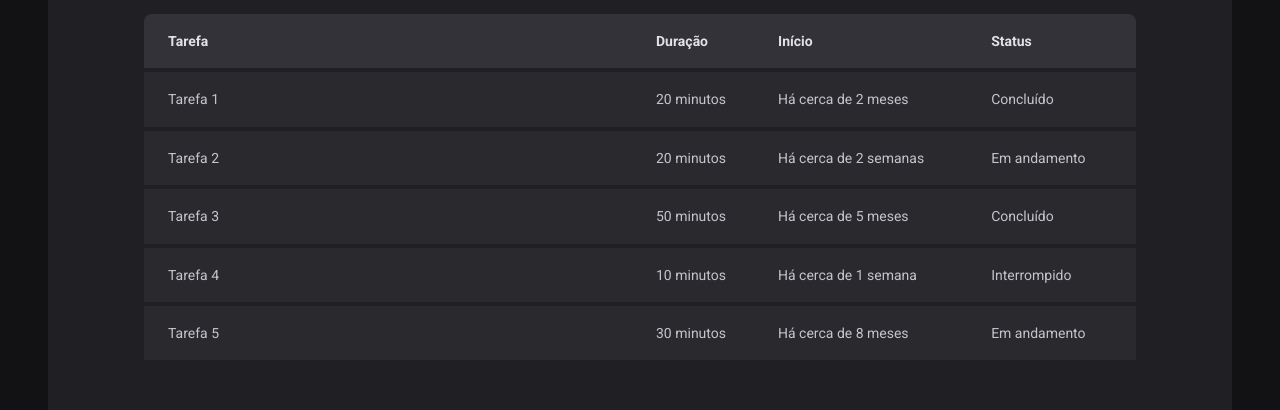
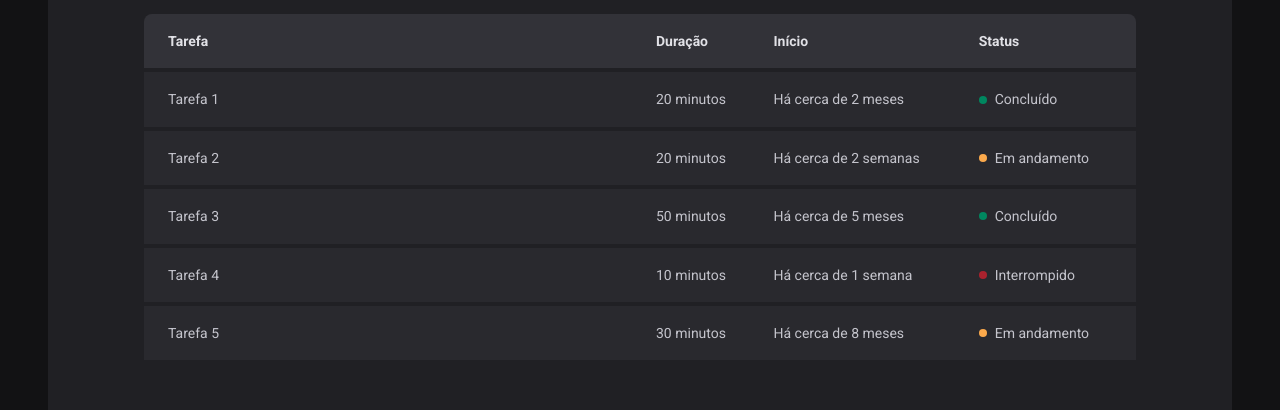
Before and after one commit to maisafolgueral/ignite-timer, a React (Vite) app: page /history in a window 1280 px wide. Shown: the part 270-680 px from the top of the page. Built offline with nearby package versions, Linux system fonts and the light colour scheme.

Commit message:
Updated status on history page

```diff
--- a/src/pages/History/index.tsx
+++ b/src/pages/History/index.tsx
@@ -1,4 +1,4 @@
-import { HistoryContainer, HistoryList } from "./styles";
+import { HistoryContainer, HistoryList, Status } from "./styles";
 
 export function History() {
     return (
@@ -20,31 +20,41 @@
                             <td>Tarefa 1</td>
                             <td>20 minutos</td>
                             <td>Há cerca de 2 meses</td>
-                            <td>Concluído</td>
+                            <td>
+                                <Status statusColor="green">Concluído</Status>
+                            </td>
                         </tr>
                         <tr>
                             <td>Tarefa 2</td>
                             <td>20 minutos</td>
                             <td>Há cerca de 2 semanas</td>
-                            <td>Em andamento</td>
+                            <td>
+                                <Status statusColor="yellow">Em andamento</Status>
+                            </td>
                         </tr>
                         <tr>
                             <td>Tarefa 3</td>
                             <td>50 minutos</td>
                             <td>Há cerca de 5 meses</td>
-                            <td>Concluído</td>
+                            <td>
+                                <Status statusColor="green">Concluído</Status>
+                            </td>
                         </tr>
                         <tr>
                             <td>Tarefa 4</td>
                             <td>10 minutos</td>
                             <td>Há cerca de 1 semana</td>
-                            <td>Interrompido</td>
+                            <td>
+                                <Status statusColor="red">Interrompido</Status>
+                            </td>
                         </tr>
                         <tr>
                             <td>Tarefa 5</td>
                             <td>30 minutos</td>
                             <td>Há cerca de 8 meses</td>
-                            <td>Em andamento</td>
+                            <td>
+                                <Status statusColor="yellow">Em andamento</Status>
+                            </td>
                         </tr>
                     </tbody>
                 </table>
--- a/src/pages/History/styles.ts
+++ b/src/pages/History/styles.ts
@@ -60,3 +60,27 @@
         }
     }
 `;
+
+const STATUS_COLORS = {
+    yellow: 'yellow-500',
+    green: 'green-500',
+    red: 'red-500',
+} as const
+
+interface StatusProps {
+    statusColor: keyof typeof STATUS_COLORS;
+}
+
+export const Status = styled.span<StatusProps>`
+    display: flex;
+    align-items: center;
+    gap: 0.5rem;
+
+    &::before {
+        content: '';
+        width: 0.5rem;
+        height: 0.5rem;
+        border-radius: 50%;
+        background: ${props => props.theme[STATUS_COLORS[props.statusColor]]};
+    }
+`;
```
